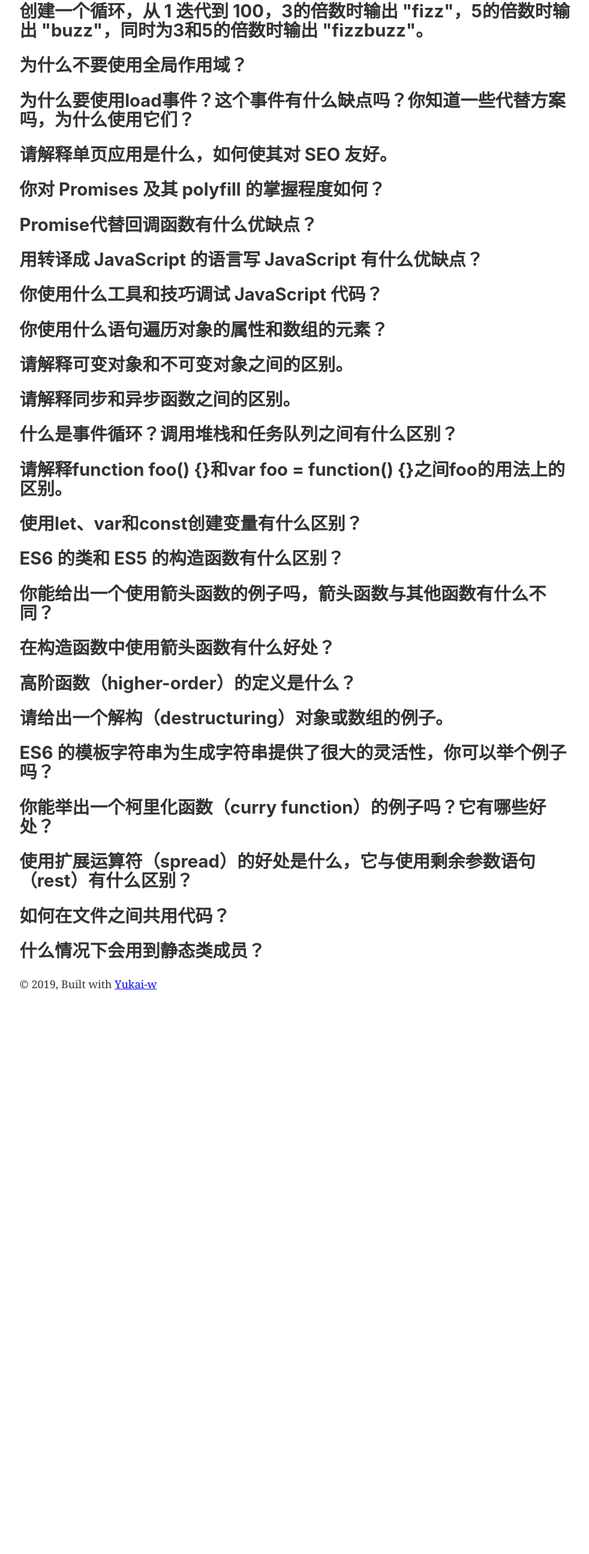
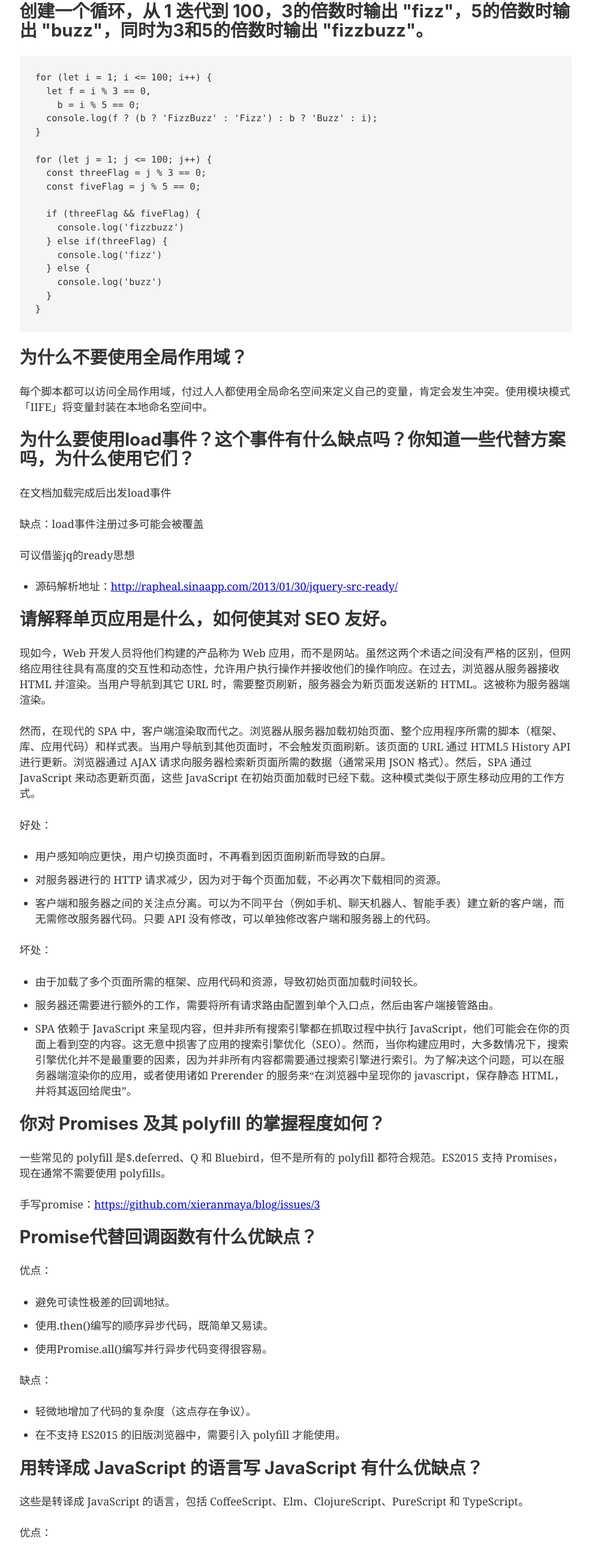
Before and after one commit to yukai-w/blog, a Gatsby site: page /learn-note/learn-js in a window 1280 px wide. Shown: the part 8323-10913 px from the top of the page at 60% size, without its empty margins (147-1129 px from the left). Before the commit the page ends 10002 px from the top, so only its background shows below. Built offline with nearby package versions, Linux system fonts and the light colour scheme; Gatsby itself is replaced by a stand-in of ours; some packages are replaced by stand-ins of ours; code samples lack their colours.

Commit message:
Update learn-js.md

````diff
--- a/src/pages/learn-note/learn-js.md
+++ b/src/pages/learn-note/learn-js.md
@@ -268,12 +268,98 @@ duplicate([1, 2, 3, 4, 5]); // [1,2,3,4,5,1,2,3,4,5]
 - 以不同严格模式编写的脚本合并后可能导致问题。
 
 ## 创建一个循环，从 1 迭代到 100，3的倍数时输出 "fizz"，5的倍数时输出 "buzz"，同时为3和5的倍数时输出 "fizzbuzz"。
+
+```js
+for (let i = 1; i <= 100; i++) {
+  let f = i % 3 == 0,
+    b = i % 5 == 0;
+  console.log(f ? (b ? 'FizzBuzz' : 'Fizz') : b ? 'Buzz' : i);
+}
+
+for (let j = 1; j <= 100; j++) {
+  const threeFlag = j % 3 == 0;
+  const fiveFlag = j % 5 == 0;
+
+  if (threeFlag && fiveFlag) {
+    console.log('fizzbuzz')
+  } else if(threeFlag) {
+    console.log('fizz')
+  } else {
+    console.log('buzz')
+  }
+}
+```
+
 ## 为什么不要使用全局作用域？
+
+每个脚本都可以访问全局作用域，付过人人都使用全局命名空间来定义自己的变量，肯定会发生冲突。使用模块模式「IIFE」将变量封装在本地命名空间中。
+
 ## 为什么要使用load事件？这个事件有什么缺点吗？你知道一些代替方案吗，为什么使用它们？
+
+在文档加载完成后出发load事件
+
+缺点：load事件注册过多可能会被覆盖
+
+可议借鉴jq的ready思想
+* 源码解析地址：http://rapheal.sinaapp.com/2013/01/30/jquery-src-ready/
+
 ## 请解释单页应用是什么，如何使其对 SEO 友好。
+
+现如今，Web 开发人员将他们构建的产品称为 Web 应用，而不是网站。虽然这两个术语之间没有严格的区别，但网络应用往往具有高度的交互性和动态性，允许用户执行操作并接收他们的操作响应。在过去，浏览器从服务器接收 HTML 并渲染。当用户导航到其它 URL 时，需要整页刷新，服务器会为新页面发送新的 HTML。这被称为服务器端渲染。
+
+然而，在现代的 SPA 中，客户端渲染取而代之。浏览器从服务器加载初始页面、整个应用程序所需的脚本（框架、库、应用代码）和样式表。当用户导航到其他页面时，不会触发页面刷新。该页面的 URL 通过 HTML5 History API 进行更新。浏览器通过 AJAX 请求向服务器检索新页面所需的数据（通常采用 JSON 格式）。然后，SPA 通过 JavaScript 来动态更新页面，这些 JavaScript 在初始页面加载时已经下载。这种模式类似于原生移动应用的工作方式。
+
+好处：
+
+- 用户感知响应更快，用户切换页面时，不再看到因页面刷新而导致的白屏。
+- 对服务器进行的 HTTP 请求减少，因为对于每个页面加载，不必再次下载相同的资源。
+- 客户端和服务器之间的关注点分离。可以为不同平台（例如手机、聊天机器人、智能手表）建立新的客户端，而无需修改服务器代码。只要 API 没有修改，可以单独修改客户端和服务器上的代码。
+
+坏处：
+
+- 由于加载了多个页面所需的框架、应用代码和资源，导致初始页面加载时间较长。
+- 服务器还需要进行额外的工作，需要将所有请求路由配置到单个入口点，然后由客户端接管路由。
+- SPA 依赖于 JavaScript 来呈现内容，但并非所有搜索引擎都在抓取过程中执行 JavaScript，他们可能会在你的页面上看到空的内容。这无意中损害了应用的搜索引擎优化（SEO）。然而，当你构建应用时，大多数情况下，搜索引擎优化并不是最重要的因素，因为并非所有内容都需要通过搜索引擎进行索引。为了解决这个问题，可以在服务器端渲染你的应用，或者使用诸如 Prerender 的服务来“在浏览器中呈现你的 javascript，保存静态 HTML，并将其返回给爬虫”。
+
 ## 你对 Promises 及其 polyfill 的掌握程度如何？
+
+一些常见的 polyfill 是$.deferred、Q 和 Bluebird，但不是所有的 polyfill 都符合规范。ES2015 支持 Promises，现在通常不需要使用 polyfills。
+
+手写promise：https://github.com/xieranmaya/blog/issues/3
+
 ## Promise代替回调函数有什么优缺点？
+
+优点：
+
+- 避免可读性极差的回调地狱。
+- 使用.then()编写的顺序异步代码，既简单又易读。
+- 使用Promise.all()编写并行异步代码变得很容易。
+
+缺点：
+
+- 轻微地增加了代码的复杂度（这点存在争议）。
+- 在不支持 ES2015 的旧版浏览器中，需要引入 polyfill 才能使用。
+
 ## 用转译成 JavaScript 的语言写 JavaScript 有什么优缺点？
+
+这些是转译成 JavaScript 的语言，包括 CoffeeScript、Elm、ClojureScript、PureScript 和 TypeScript。
+
+优点：
+
+- 修复了 JavaScript 中的一些长期问题，并摒弃了 JavaScript 不好的做法。
+- 在 JavaScript 的基础上提供一些语法糖，使我们能够编写更短的代码，我认为 ES5 缺乏语法糖的支持，但 ES2015 非常好。
+- 对于需要长时间维护的大型项目，静态类型非常好用（针对 TypeScript）。
+
+缺点：
+
+- 由于浏览器只运行 JavaScript，所以需要构建、编译过程，在将代码提供给浏览器之前，需要将代码转译为 JavaScript。
+- 如果 source map 不能很好地映射到预编译的源代码，调试会很痛苦。
+- 大多数开发人员不熟悉这些语言，需要学习它。如果将其用于项目，会增加团队成本。
+- 社区比较小（取决于语言），这意味着资源、教程、图书和工具难以找到。
+- 可能缺乏 IDE（编辑器）的支持。
+- 这些语言将始终落后于最新的 JavaScript 标准。
+- 开发人员应该清楚代码正在被编译到什么地方——因为这是实际运行的内容，是最重要的。
+
 ## 你使用什么工具和技巧调试 JavaScript 代码？
 ## 你使用什么语句遍历对象的属性和数组的元素？
 ## 请解释可变对象和不可变对象之间的区别。
````
